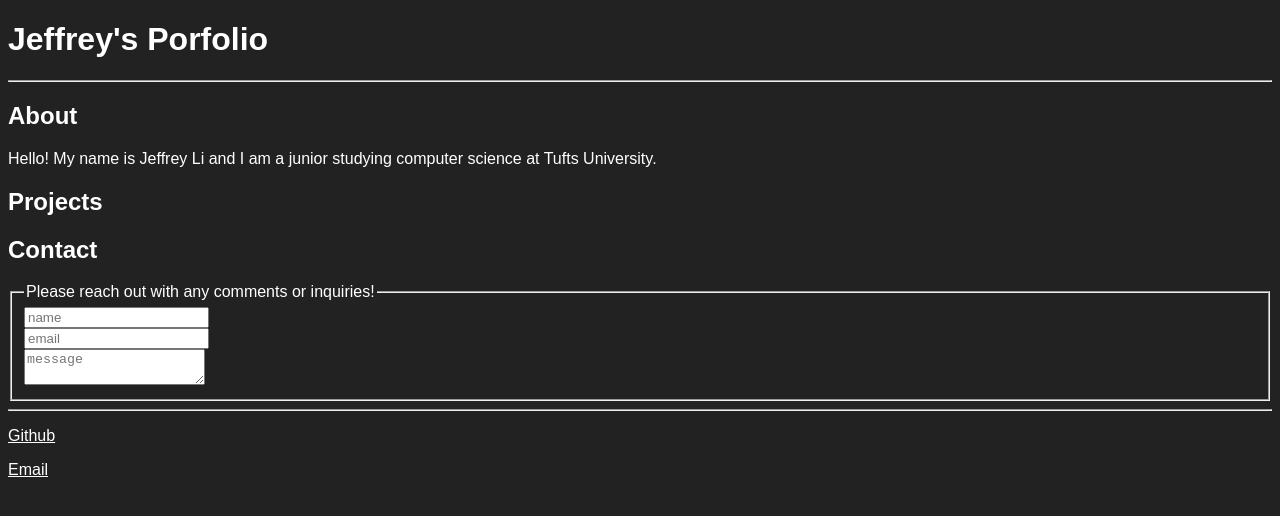
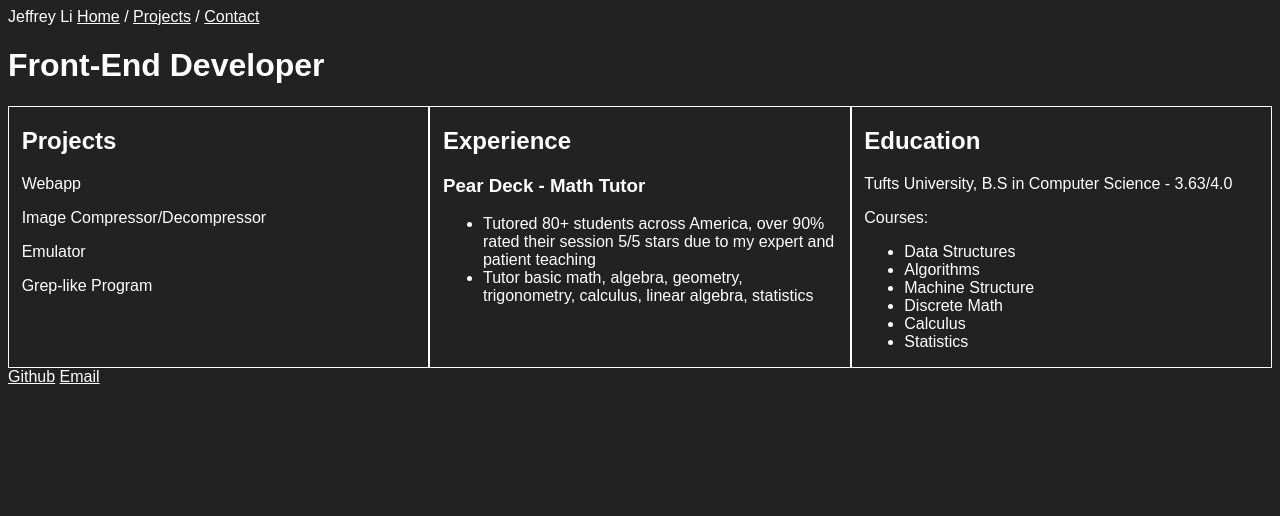
Before and after one commit to pickle244/portfolio, a plain HTML site: page index.html in a window 1280 px wide. Drawn offline with Linux system fonts and the light colour scheme.

Commit message:
multiple pages

```diff
--- a/index.html
+++ b/index.html
@@ -8,43 +8,52 @@
   </head>
   <body>
     <main>
-      <h1>Jeffrey's Porfolio</h1>
-      <hr>
-      <section>
-        <h2>About</h2>
-        <p>Hello! My name is Jeffrey Li and I am a junior studying computer
-          science at Tufts University.
-        </p>
-      </section>
-      <section>
-        <h2>Projects</h2>
-      </section>
-      <section>
-        <h2>Contact</h2>
-        <form method="POST">
-          <fieldset>
-            <legend>Please reach out with any comments or inquiries!</legend>
-            <label for="name">
-              <input id ="name" placeholder="name" required />
-            </label>
-            <label for="email">
-              <input id ="email" placeholder="email" required />
-            </label>
-            <label for="message">
-              <textarea id ="message" placeholder="message" required></textarea>
-            </label>
-          </fieldset>
-        </form>
-      </section>
-      <hr>
+      <div class="nav-bar">
+        Jeffrey Li
+        <a href="index.html">Home</a> /
+        <a href="projects.html">Projects</a> /
+        <a href="contact.html">Contact</a>
+      </div>
+      <h1>Front-End Developer</h1>
+      <div class="content-box">
+        <div class="col1">
+          <h2>Projects</h2>
+          <p>Webapp</p>
+          <p>Image Compressor/Decompressor</p>
+          <p>Emulator</p>
+          <p>Grep-like Program</p>
+        </div>
+        <div class="col2">
+          <h2>Experience</h2>
+          <h3>Pear Deck - Math Tutor</h3>
+          <ul>
+            <li>Tutored 80+ students across America, over 90% rated their
+              session 5/5 stars due to my expert and patient teaching
+            </li>
+            <li>
+              Tutor basic math, algebra, geometry, trigonometry, calculus,
+              linear algebra, statistics
+            </li>
+          </ul>
+        </div>
+        <div class="col3">
+          <h2>Education</h2>
+          <p>Tufts University, B.S in Computer Science - 3.63/4.0</p>
+          <p>Courses:</p>
+          <ul>
+            <li>Data Structures</li>
+            <li>Algorithms</li>
+            <li>Machine Structure</li>
+            <li>Discrete Math</li>
+            <li>Calculus</li>
+            <li>Statistics</li>
+          </ul>
+        </div>
+      </div>
     </main>
     <footer>
-      <p>
-        <a href="https://github.com/pickle244" target="_blank">Github</a>
-      </p>
-      <p>
-        <a href="jeffrey.li@tufts.edu" target="_blank">Email</a>
-      </p>
+      <a href="https://github.com/pickle244" target="_blank">Github</a>
+      <a href="mailto:jeffrey.li@tufts.edu" target="_blank">Email</a>
     </footer>
   </body>
 </html>
--- a/styles.css
+++ b/styles.css
@@ -19,3 +19,16 @@ a:active {
 label {
   display: block;
 }
+
+.col1, .col2, .col3 {
+  flex: 1;
+  padding-left: 1%;
+  padding-right: 1%;
+  border: 1px solid white;
+}
+
+.content-box {
+  display: flex;
+  /* border: 1px solid white; */
+  width: 100%;
+}
```
Also changed, not shown: contact.html (added, +42 -0 lines).
